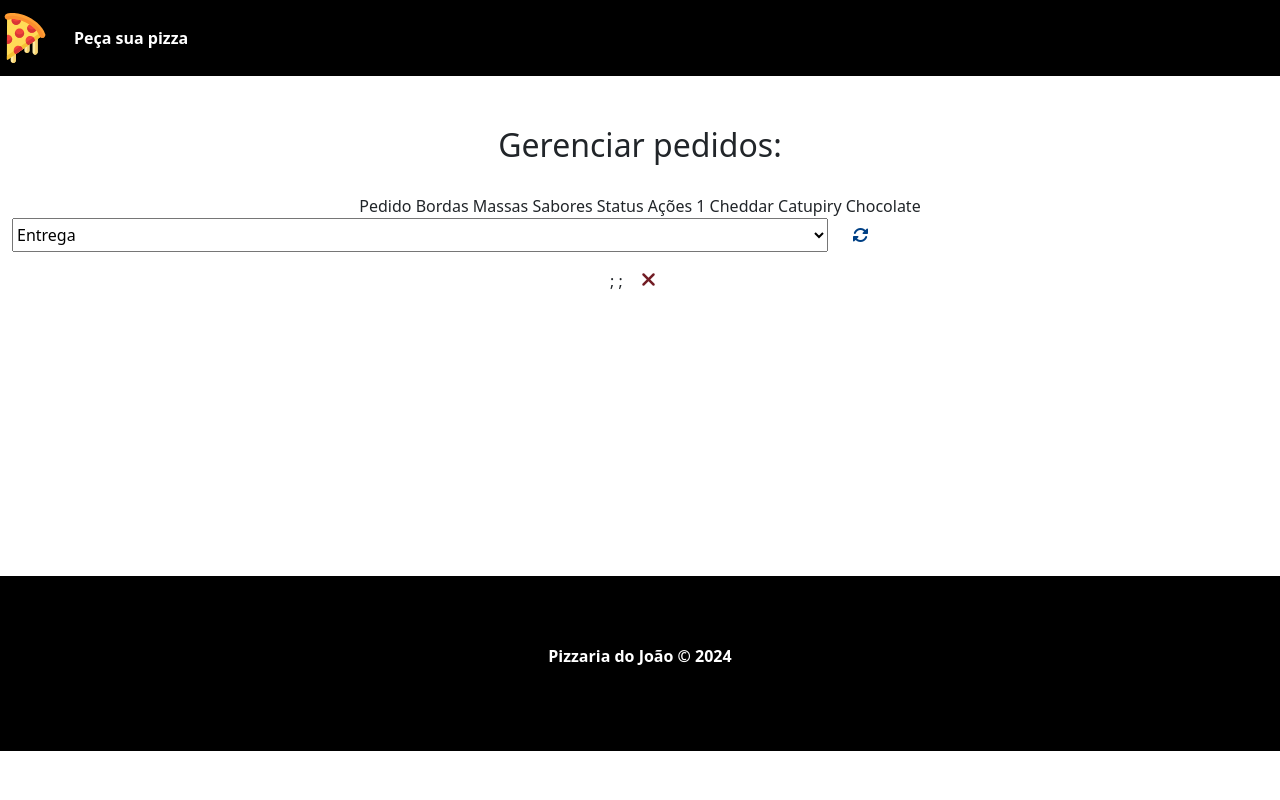
After one commit to arisioandradee/Curso-SQL, a PHP site: page /dashboard.php in a window 1280 px wide. The commit adds this page. Run offline with PHP 8.4, Linux system fonts and the light colour scheme; some libraries are stand-ins or nearby versions.

Commit message:
Adicionando Pasta

```diff
--- a/11. Projeto - Pizzaria do João/projeto/css/styles.css
+++ b/11. Projeto - Pizzaria do João/projeto/css/styles.css
@@ -105,3 +105,41 @@ footer {
     justify-content: center;
     font-weight: bold;
 }
+
+
+/* DASHBOARD */
+.delete-btn, .update-btn {
+    border: none;
+    background-color: transparent;
+
+}
+
+.delete-btn {
+    padding-top: 10px;
+}
+
+.delete-btn i {
+    color:  #721c24;
+    font-size: 20px;
+}
+
+.update-btn i {
+    color:  #004085;
+}
+
+.update-form {
+    display: flex;
+    flex-direction: row;
+}
+
+.update-btn {
+    margin-left: 10px;
+}
+
+.status-input {
+    width: 65%;
+}
+
+.table ul{
+    text-align: left;
+}
--- /dev/null
+++ b/11. Projeto - Pizzaria do João/projeto/dashboard.php
@@ -0,0 +1,60 @@
+<?php
+    include_once('templates/header.php');
+?>
+    <div id="main-container">
+        <div class="row">
+            <div class="cold-md-12">
+                <h2>Gerenciar pedidos:</h2>
+            </div>
+            <div class="cold-md-12 table-container">
+                <div class="table">
+                    <thead>
+                        <tr>
+                            <th scope="col"><span>Pedido</span></th>
+                            <th scope="col"><span>Bordas</span></th>
+                            <th scope="col"><span>Massas</span></th>
+                            <th scope="col"><span>Sabores</span></th>
+                            <th scope="col"><span>Status</span></th>
+                            <th scope="col"><span>Ações</span></th>
+                        </tr>
+                    </thead>
+                    <tbody>
+                        <tr>
+                            <td>1</td>
+                            <td>Cheddar</td>
+                            <td>Catupiry</td>
+                            <td>Chocolate</td>
+                            <td>
+                                <form action="process/order.php" method="POST" class="form-group update-form">
+                                    <input type="hidden" name="type" value="update">
+                                    <input type="hidden" name="id" value="1">
+                                    <select name="status" class="select.form-control status-input">
+                                        <option value="">Entrega</option>
+                                    </select>
+                                    <button type="submit" class="update-btn">
+                                        <i class="fas fa-sync-alt"></i>
+
+                                    </button>
+                                </form>
+                            </td>
+                            <td>
+                                <form action="process/orders;php" method="POST">
+                                    <input type="hidden" name="type" value="delete">;
+                                    <input type="hidden" name="id" value="1">;
+                                    <button type="submit" class="delete-btn">
+                                        <i class="fas fa-times">
+
+                                        </i>
+
+                                    </button>
+                                </form>
+                            </td>
+                        </tr>
+                    </tbody>
+                </div>
+            </div>
+        </div>
+    </div>
+<?php
+    include_once('templates/footer.php');
+?>
--- /dev/null
+++ b/11. Projeto - Pizzaria do João/projeto/process/conn.php
@@ -0,0 +1,20 @@
+<?php
+
+session_start();
+
+$user = 'root';
+$pass = 'arisio2003';
+$db = 'pizzaria';
+$host = 'localhost';
+
+try {
+    // Corrected DSN string and PDO method calls
+    $conn = new PDO("mysql:host=$host;dbname=$db", $user, $pass);
+    $conn->setAttribute(PDO::ATTR_ERRMODE, PDO::ERRMODE_EXCEPTION);
+    $conn->setAttribute(PDO::ATTR_EMULATE_PREPARES, false);
+} catch (PDOException $e) {
+    // Corrected exception handling
+    print 'Error: ' . $e->getMessage() . '<br>';
+    die();
+}
+?>
--- /dev/null
+++ b/11. Projeto - Pizzaria do João/projeto/process/orders.php
@@ -0,0 +1,3 @@
+<?php
+    include_once('conn.php');
+?>
--- /dev/null
+++ b/11. Projeto - Pizzaria do João/projeto/templates/footer.php
@@ -0,0 +1,8 @@
+<footer>
+        <p>Pizzaria do João &copy; 2024</p>
+    </footer>
+<!-- Bootstrap JS-->
+    <script src="https://cdn.jsdelivr.net/npm/@popperjs/core@2.11.8/dist/umd/popper.min.js" integrity="sha384-I7E8VVD/ismYTF4hNIPjVp/Zjvgyol6VFvRkX/vR+Vc4jQkC+hVqc2pM8ODewa9r" crossorigin="anonymous"></script>
+    <script src="https://cdn.jsdelivr.net/npm/bootstrap@5.3.3/dist/js/bootstrap.min.js" integrity="sha384-0pUGZvbkm6XF6gxjEnlmuGrJXVbNuzT9qBBavbLwCsOGabYfZo0T0to5eqruptLy" crossorigin="anonymous"></script>
+</body>
+</html>
--- /dev/null
+++ b/11. Projeto - Pizzaria do João/projeto/templates/header.php
@@ -0,0 +1,49 @@
+<?php
+    include('process/conn.php');
+
+
+    $msg = '';
+
+    if(isset($_SESSION['msg'])) {
+        $msg = $_SESSION('msg');
+        $status = $_SESSION('status');
+
+        $_SESSION['msg'] = '';
+        $_SESSION['status'] = '';
+    }
+?>
+
+
+<!DOCTYPE html>
+<html lang="pt-br">
+<head>
+    <meta charset="UTF-8">
+    <meta name="viewport" content="width=device-width, initial-scale=1.0">
+    <title>Faça seu pedido!</title>
+    <!-- Bootstrap  -->
+    <link href="https://cdn.jsdelivr.net/npm/bootstrap@5.3.3/dist/css/bootstrap.min.css" rel="stylesheet" integrity="sha384-QWTKZyjpPEjISv5WaRU9OFeRpok6YctnYmDr5pNlyT2bRjXh0JMhjY6hW+ALEwIH" crossorigin="anonymous">
+    <!-- Fonte  -->
+    <link rel="stylesheet" href="https://cdnjs.cloudflare.com/ajax/libs/font-awesome/6.6.0/css/all.min.css" integrity="sha512-Kc323vGBEqzTmouAECnVceyQqyqdsSiqLQISBL29aUW4U/M7pSPA/gEUZQqv1cwx4OnYxTxve5UMg5GT6L4JJg==" crossorigin="anonymous" referrerpolicy="no-referrer" />
+    <!-- CSS  -->
+    <link rel="stylesheet" href="css/styles.css">
+</head>
+<body>
+    <header>
+        <nav class="navbar navbar-expand-lg">
+            <a href="index.php" class="navbar-brand">
+                <img src="img/pizza.svg" alt="Pizzaria do João" id='brand-logo'>
+            </a>
+            <div class="collapse navbar-collapse" id='navbarNav'>
+                <ul class='navbar-nav'>
+                    <li class='nav-item active'>
+                        <a href="index.php" class="nav-link"> Peça sua pizza </a>
+                    </li>
+                </ul>
+            </div>
+        </nav>
+    </header>
+    <?php if($msg != ''): ?>
+    <div class="alert alert-<?$status ?>">
+        <p><?= $msg ?></p>
+    </div>
+    <?php endif; ?>
```
Also changed, not shown: 11. Projeto - Pizzaria do João/projeto/index.php (+56 -14 lines), 11. Projeto - Pizzaria do João/projeto/process/pizza.php (added, +67 -0 lines), 11. Projeto - Pizzaria do João/projeto/process/test_conn.php (added, +10 -0 lines).
